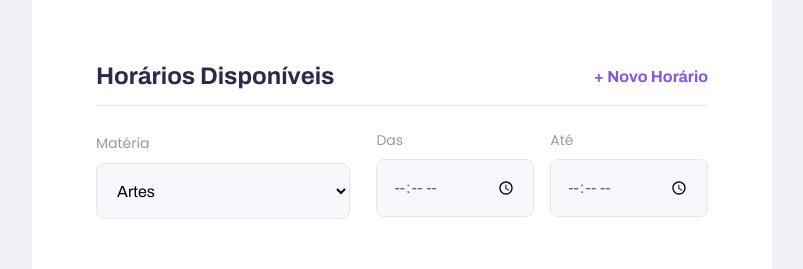
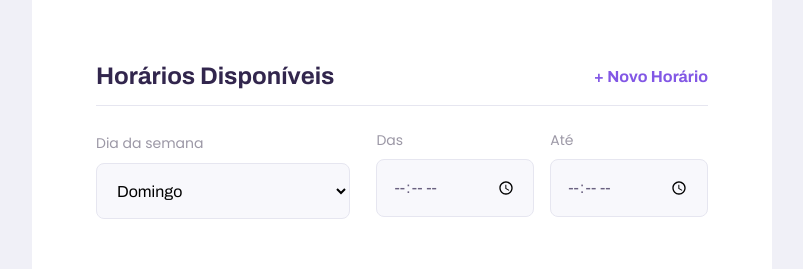
Before and after one commit to GabrielBrotas/Proffy-NextLevelWeek.2, a React (Create React App) app: page /give-classes in a window 1280 px wide. Shown: the part 1310-1579 px from the top of the page, without its empty margins (238-1041 px from the left). Built offline with nearby package versions, Linux system fonts and the light colour scheme.

Commit message:
teacher form state added

```diff
--- a/src/pages/TeacherForm/index.tsx
+++ b/src/pages/TeacherForm/index.tsx
@@ -1,4 +1,4 @@
-import React from 'react'
+import React, {useState} from 'react'
 import Input from '../../components/Input'
 
 import PageHeader from '../../components/PageHeader'
@@ -10,6 +10,18 @@ import warningIcon from '../../assets/images/icons/warning.svg'
 
 
 function TeacherForm() {
+
+    const [scheduleItems, setScheduleItems] = useState([
+        {week_day: 0, from: "", to:""},
+    ])
+
+    function addNewScheduleItems() {
+        setScheduleItems([
+            ...scheduleItems,
+            { week_day: 3, from: "7:00", to: "8:00"}
+        ])
+    }
+
     return (
         <div id="page-teacher-form" className="container">
             <PageHeader
@@ -48,26 +60,30 @@ function TeacherForm() {
                 <fieldset>
                     {/* titulo para o fieldset */}
                     <legend>Horários Disponíveis
-                        <button type="button">
+                        <button type="button" onClick={addNewScheduleItems}>
                         + Novo Horário
                         </button>
                     </legend>
 
-                    <div className="schedule-item">
+                    {scheduleItems.map( scheduleItem => (
+                        <div className="schedule-item" key={scheduleItem.week_day}>
                         <Select
-                            label="Matéria"
-                            name="subject"
+                            label="Dia da semana"
+                            name="week_day"
                             options={[
-                                { value: 'Artes', label: "Artes"},
-                                { value: 'Matematica', label: "Matematica"},
-                                { value: 'Ações', label: "Ações"},
-                                { value: 'Investimentos', label: "Investimentos"},
-                                { value: 'Educação Financeira', label: "Educação Financeira"},
+                                { value: '0', label: "Domingo"},
+                                { value: '1', label: "Segunda-Feira"},
+                                { value: '2', label: "Terça-Feira"},
+                                { value: '3', label: "Quarta-Feira"},
+                                { value: '4', label: "Quinta-Feira"},
+                                { value: '5', label: "Sexta-Feira"},
+                                { value: '6', label: "Sábado"},
                             ]}
                         />
                         <Input label="Das " name="from" type="time" />
                         <Input label="Até " name="to" type="time" />
                     </div>
+                    ))}
 
                 </fieldset>
 
```
